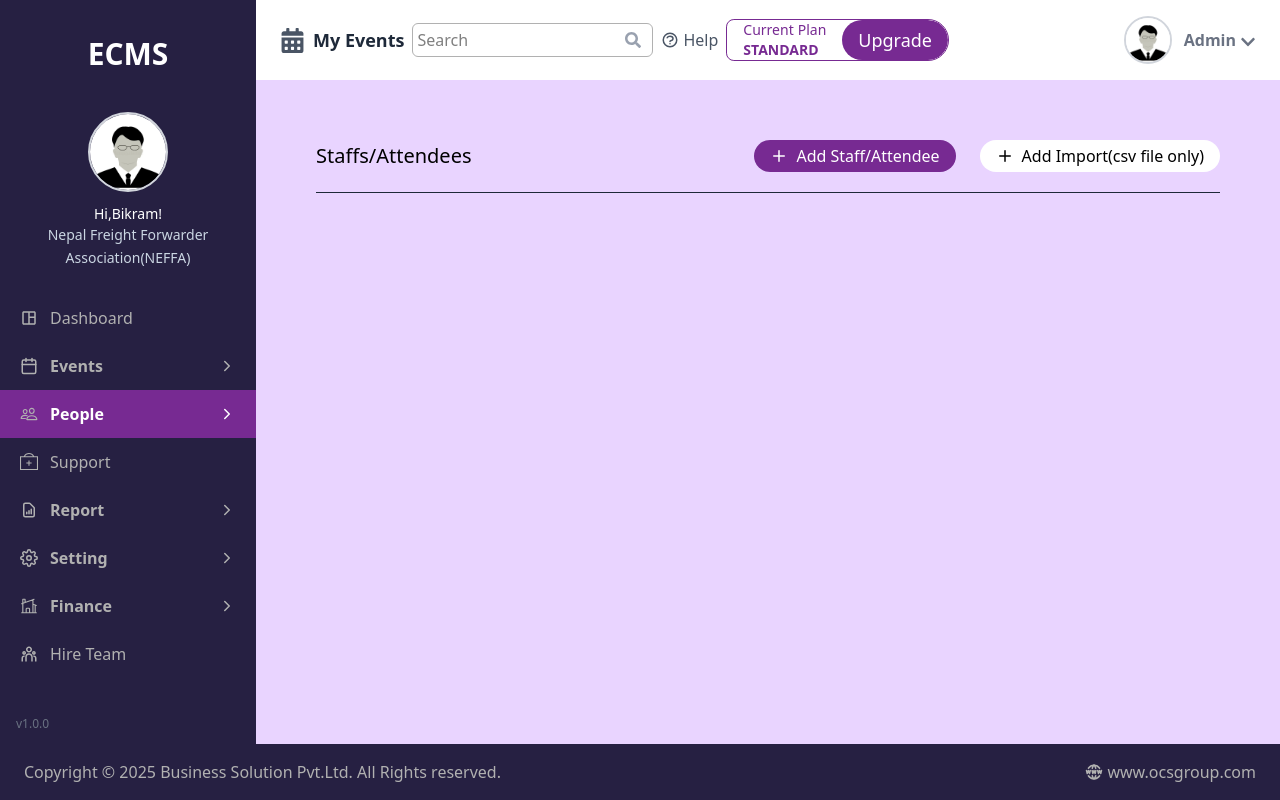
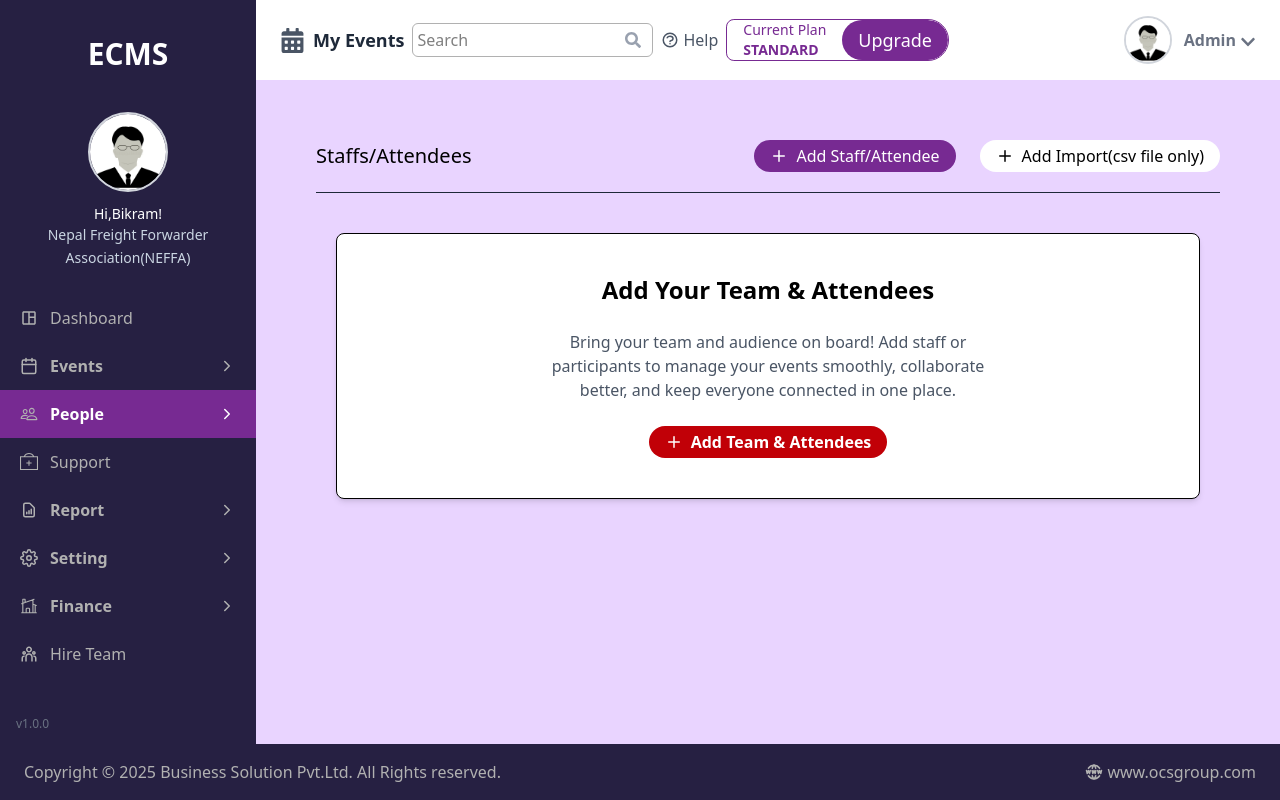
Before and after one commit to koiraladarwin/ecmsadminpage, a React (Vite) app: page /people in a window 1280 px wide. Built offline with nearby package versions, Linux system fonts and the light colour scheme.

Commit message:
feat:create the add new atendees page UI

```diff
--- /dev/null
+++ b/src/features/dashboard/people/components/AddAttendeesCard.jsx
@@ -0,0 +1,18 @@
+import React from 'react'
+import Button from './Button'
+
+function AddAttendeesCard() {
+  return (
+    <div className="w-full flex justify-center items-center">
+      <div className="flex flex-col justify-center items-center bg-white p-6 border-1 border-bg-sidebar-hover rounded-lg mx-20 my-5 shadow-md py-10 text-center gap-6">
+        <h3 className="text-2xl font-bold">Add Your Team & Attendees</h3>
+        <p className="text-gray-600 text-center px-45">
+          Bring your team and audience on board! Add staff or participants to manage your events smoothly, collaborate better, and keep everyone connected in one place.
+        </p>
+        <Button text="Add Team & Attendees" type="danger" />
+      </div>
+    </div>
+  )
+}
+
+export default AddAttendeesCard
--- a/src/features/dashboard/people/components/Button.jsx
+++ b/src/features/dashboard/people/components/Button.jsx
@@ -5,6 +5,7 @@ function Button({ text, type }) {
   const styles = {
     primary: 'bg-sidebar-hover text-white hover:bg-purple-500',
     secondary: 'bg-white text-black hover:bg-gray-500 hover:text-white',
+    danger: 'bg-red-700 text-white hover:bg-red-400 font-bold'
   }
   return (
     <div>
--- a/src/features/dashboard/people/pages/PeoplePage.jsx
+++ b/src/features/dashboard/people/pages/PeoplePage.jsx
@@ -1,5 +1,6 @@
 import React from 'react'
 import Header from '../components/header'
+import AddAttendeesCard from '../components/AddAttendeesCard'
 
 
 function PeoplePage() {
@@ -8,7 +9,7 @@ function PeoplePage() {
   return (
     <>
       <Header title="Staffs/Attendees" />
-
+      <AddAttendeesCard />
     </>
   )
 }
```
